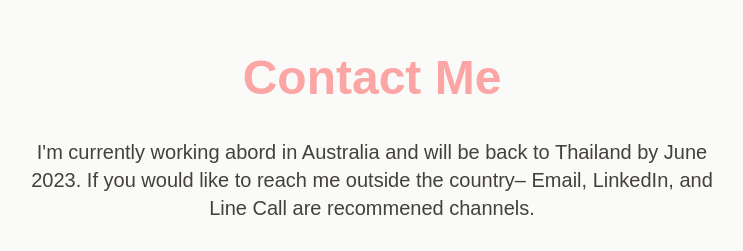
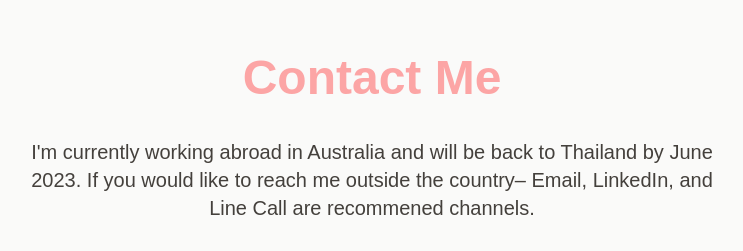
Before and after one commit to kunsikarin/lilyseportfolio, a website built with Vite: page index.html in a window 1280 px wide. Shown: the part 3244-3495 px from the top of the page, without its empty margins (268-1011 px from the left). Built offline with nearby package versions, Linux system fonts and the light colour scheme; a web font is replaced by a local one.

Commit message:
change contact

```diff
--- a/index.html
+++ b/index.html
@@ -161,7 +161,7 @@
     </section>
     <section id="contact" class="contact container section">
       <h2 class="contact__title">Contact me</h2>
-      <p class="contact__desc">I'm currently working abord in Australia and will be back to Thailand by June 2023. If you would like to reach me outside the country– Email, LinkedIn, and Line Call are recommened channels.</p>
+      <p class="contact__desc">I'm currently working abroad in Australia and will be back to Thailand by June 2023. If you would like to reach me outside the country– Email, LinkedIn, and Line Call are recommened channels.</p>
       <div class="contact__channel">
         <ul class="contact__ul">
           <li class="contact__li-email"><a class="contact__link" href="mailto:k.klangsikarin@gmail.com" target="_blank">k.klangsikarin@gmail.com</a></li>
```
